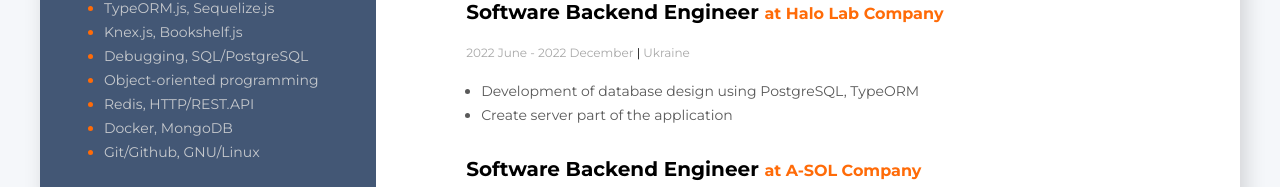
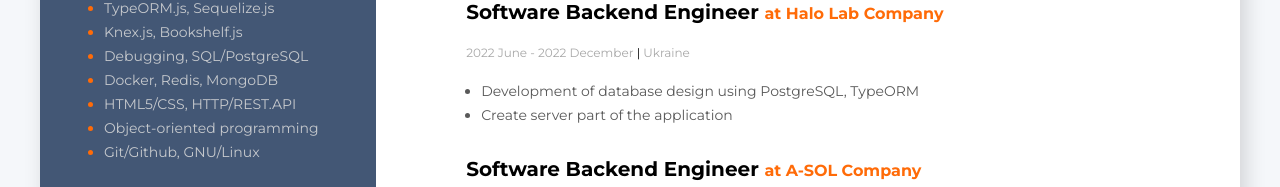
Before and after one commit to Dr-Khalilov/cv_umar_khalilov, a plain HTML site: page index.html in a window 1280 px wide. Shown: the part 595-782 px from the top of the page. Drawn offline with Linux system fonts and the light colour scheme.

Commit message:
Add skills

```diff
--- a/index.html
+++ b/index.html
@@ -36,13 +36,13 @@
                         <span class='tech-skills-text'>Debugging, SQL/PostgreSQL</span>
                     </li>
                     <li class='tech-skills-item'>
-                        <span class='tech-skills-text'>Object-oriented programming</span>
+                        <span class='tech-skills-text'>Docker, Redis, MongoDB</span>
                     </li>
                     <li class='tech-skills-item'>
-                        <span class='tech-skills-text'>Redis, HTTP/REST.API</span>
+                        <span class='tech-skills-text'>HTML5/CSS, HTTP/REST.API</span>
                     </li>
                     <li class='tech-skills-item'>
-                        <span class='tech-skills-text'>Docker, MongoDB</span>
+                        <span class='tech-skills-text'>Object-oriented programming</span>
                     </li>
                     <li class='tech-skills-item'>
                         <span class='tech-skills-text'>Git/Github, GNU/Linux</span>
```
Also changed, not shown: README.md.
